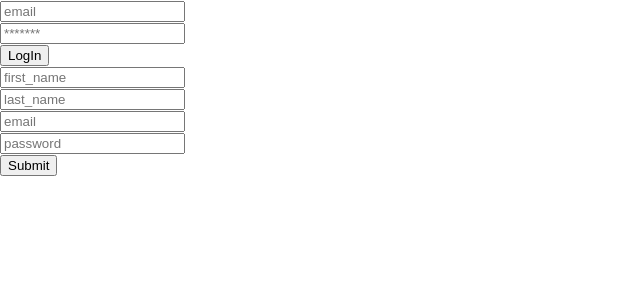
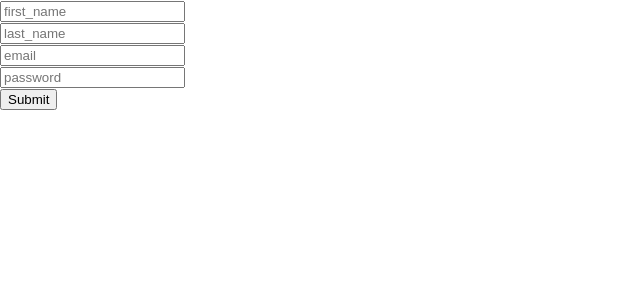
Before and after one commit to zicna/job-skill-hunt-frontend, a React (Create React App) app: page / in a window 1280 px wide. Shown: the top 300 px of the page, without its empty margins (0-640 px from the left). Built offline with nearby package versions, Linux system fonts and the light colour scheme.

Commit message:
reorganize fom components to be conditionaly rendered by FormContainer

```diff
--- a/src/App.js
+++ b/src/App.js
@@ -1,10 +1,9 @@
-import SignInForm from './components/SignInForm'
-import SignUpForm from './components/SignUpForm'
+
+import FormContainer from './containers/FormContainer'
 function App() {
   return (
     <div className="App">
-      <SignInForm />
-      <SignUpForm/>
+      <FormContainer />
     </div>
   )
 }
--- /dev/null
+++ b/src/components/forms/SignOutForm.js
@@ -0,0 +1,13 @@
+import React, {useState, useEffect} from "react";
+
+
+// use useEfect hook to
+export default function SignOutForm(){
+
+    const [signOut, setSignOut] = useState(false);
+
+
+    return (
+        <div> Hello</div>
+    )
+}
--- /dev/null
+++ b/src/containers/FormContainer.js
@@ -0,0 +1,25 @@
+// import { render } from '@testing-library/react'
+import React, {useState} from 'react'
+import SignUpForm from '../components/forms/SignUpForm'
+import SignOutForm from '../components/forms/SignOutForm'
+
+
+export default function FormContainer() {
+
+
+    const [a, setA ] = useState(()=> {
+        return !!localStorage.token
+    })
+
+    const renderForms = () => {
+        if (a){
+            return < SignOutForm/>
+        }else{
+            return <SignUpForm />
+        }
+    }
+
+  return (
+    <div>{renderForms()}</div>
+  )
+}
```
Also changed, not shown: src/components/forms/SignInForm.js (renamed from src/components/SignInForm.js), src/components/forms/SignUpForm.js (renamed from src/components/SignUpForm.js).
